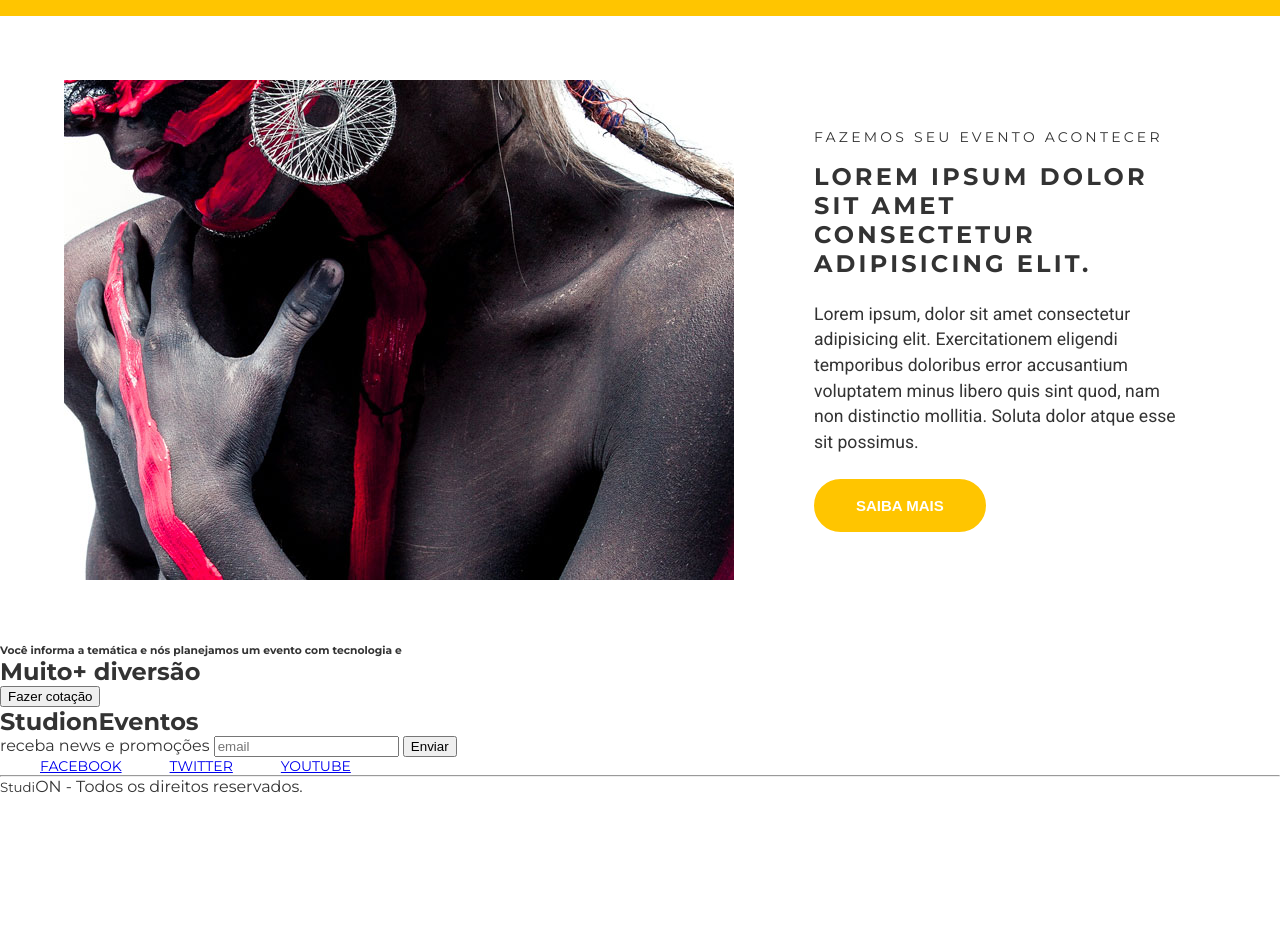
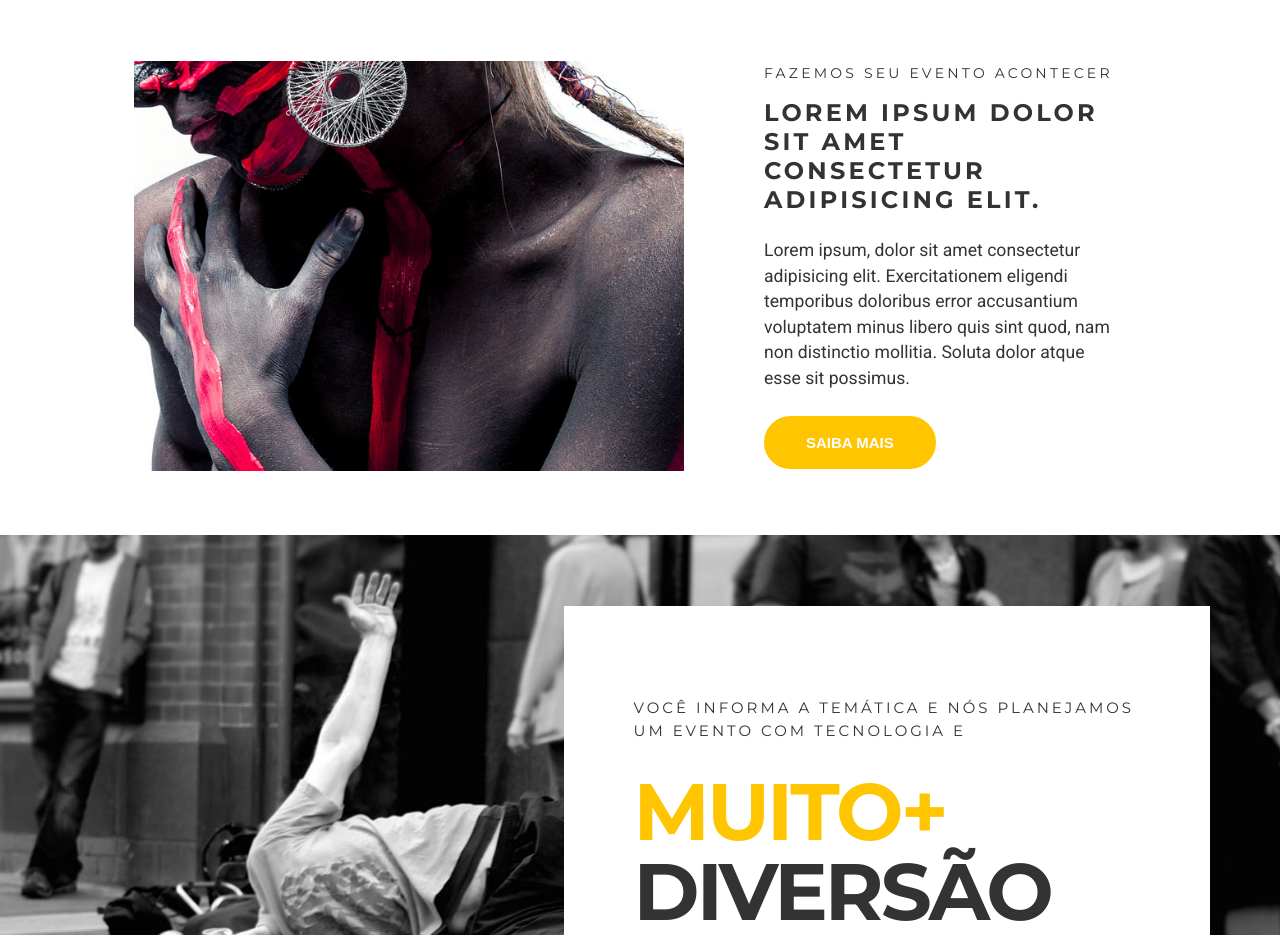
Before and after one commit to claricebrasil/studion, a plain HTML site: page index.html in a window 1280 px wide. Shown: the part 988-1923 px from the top of the page. Before the commit the page ends 1784 px from the top, so only its background shows below. Drawn offline with Linux system fonts and the light colour scheme.

Commit message:
criação da seção de quote com efeito paralax

```diff
--- a/index.html
+++ b/index.html
@@ -9,6 +9,7 @@
 
 <body>
     <nav class="navbar">
+        <div class="container navbar__container">
             <h1 class="logo-studion">Studi<span class="copy-primary">on</span><span class="logo-studion__subtitle">Eventos</span></h1>
             <ul class="navbar__links">
                 <li>
@@ -37,8 +38,8 @@
                     </a>
                 </li>
             </ul>
+        </div>
     </nav>
-
     <header>
         <div id="slider">
             <div class="slide">
@@ -55,16 +56,15 @@
             </div>
         </div>
     </header>
-
     <main>
         <section id="counter">
-            <ul class="counter__container">
+            <ul class="container counter__container">
                 <li><h3>+ de 500 </h3>eventos realizados</li>
                 <li><h3>+ de 1.000.000 </h3>de ingressos vendidos</li>
                 <li><h3>+ de 300 </h3>empresas atendidas</li>
             </ul>
         </section>
-        <section class="institutional">
+        <section class="container institutional">
             <img class="institutional__image" src="./images/institutional.jpg" alt="Studion institutional">
             <div class="institutional__copy">
                 <h6>Fazemos seu evento acontecer</h6>
@@ -75,15 +75,16 @@
                 <button class="btn btn--institutional">Saiba Mais</button>
             </div>
         </section>
-        <section>
-            <div>
+        <section class="quote">
+            <div class="container quote__container">
+                <div class="quote__copy">
                     <h6>Você informa a temática e nós planejamos um evento com tecnologia e</h6>
-                <h2><span>Muito+ </span>diversão</h2>
-                <button>Fazer cotação</button>
+                    <h2><span class="copy-primary">Muito+ </span>diversão</h2>
+                    <button class="btn btn--quote">Fazer cotação</button>
+                </div>
             </div>
         </section>
     </main>
-
     <footer>
         <h2>Studi<span>on</span><span>Eventos</span></h2>
         <form>
--- a/style.css
+++ b/style.css
@@ -19,23 +19,32 @@ body {
     padding-top: 7.5rem;
 }
 
+.container {
+    max-width: 1140px;
+    margin: 0 auto;
+}
+
 header, main, footer {
     overflow-x: hidden;
 }
 
 .navbar {
-    display: grid;
     z-index: 1;
-    grid-template-columns: 1fr 9fr;
-    align-items: center;
     position: fixed;
     top: 0;
     left: 0;
+    width: 100%;
+    background-color: #000;
+    color: #fff;
+}
+
+.navbar__container {
+    display: grid;
+    grid-template-columns: 1fr 9fr;
+    align-items: center;
     width: 100vw;
     height: 7.5rem;
     padding: 0 1rem;
-    background-color: #000;
-    color: #fff;
 }
 
 .navbar__links {
@@ -101,7 +110,7 @@ li {
 
 .slide__copy {
     position: absolute;
-    top: 5rem;
+    top: 15rem;
     left: 53vw;
 }
 
@@ -161,7 +170,7 @@ li {
 }
 
 .counter__container h3 {
-    font-size: 3rem;
+    font-size: 2rem;
 }
 
 .institutional {
@@ -170,6 +179,10 @@ li {
     gap: 3.125rem;
     align-items: center;
     padding: 4rem;
+}
+
+.institutional__image {
+    max-width: 550px;
 }
 
 .institutional__copy {
@@ -201,3 +214,51 @@ li {
     color: var(--color-copy);
     background: unset;
 }
+
+.quote {
+    background-image: url(./images/parallax.jpg);
+    background-attachment: fixed;
+    background-repeat: no-repeat;
+    background-size: cover;
+    background-position: center;
+}
+
+.quote__container {
+    display: grid;
+    align-items: center;
+    justify-items: end;
+    min-height: 80vh;
+}
+
+.quote__copy {
+    background-color: #fff;
+    padding: 5.625rem 4.375rem;
+}
+
+.quote__copy h6 {
+    font-size: .9375rem;
+    font-weight: 400;
+    letter-spacing: .1875rem;
+    line-height: 1.4375rem;
+    max-width: 51ch;
+    text-transform: uppercase;
+    margin: 0;
+}
+
+.quote__copy h2 {
+    font-size: 5rem;
+    text-transform: uppercase;
+    letter-spacing: -.1875rem;
+    line-height: 5rem;
+    margin: 1.875rem 0;
+}
+
+.quote__copy h2 span {
+    display: block;
+}
+
+.btn--quote {
+    color: var(--color-copy);
+    border-color: var(--color-copy);
+    background: unset;
+}
```
Lines whose indentation alone changed are shown as unchanged.
